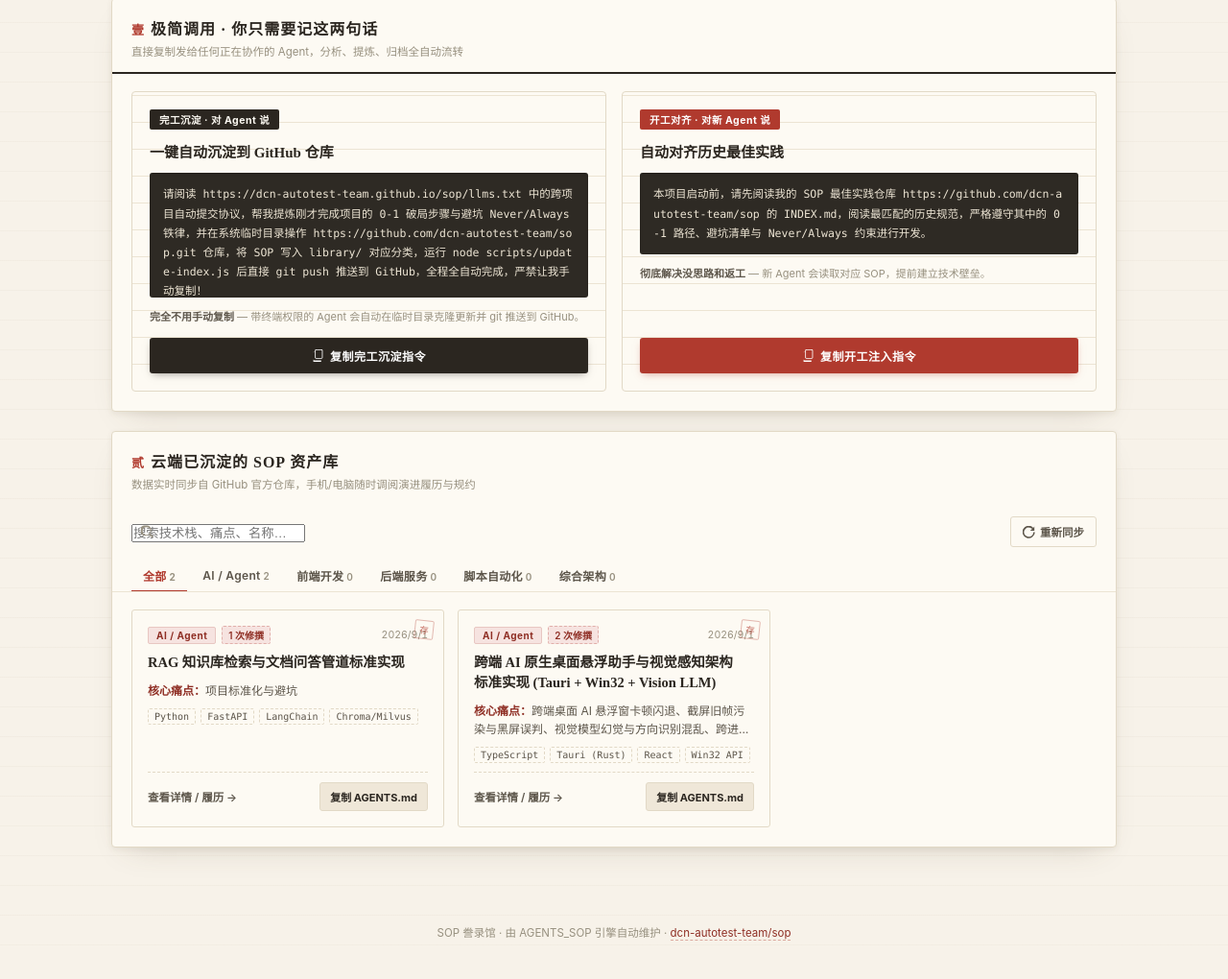
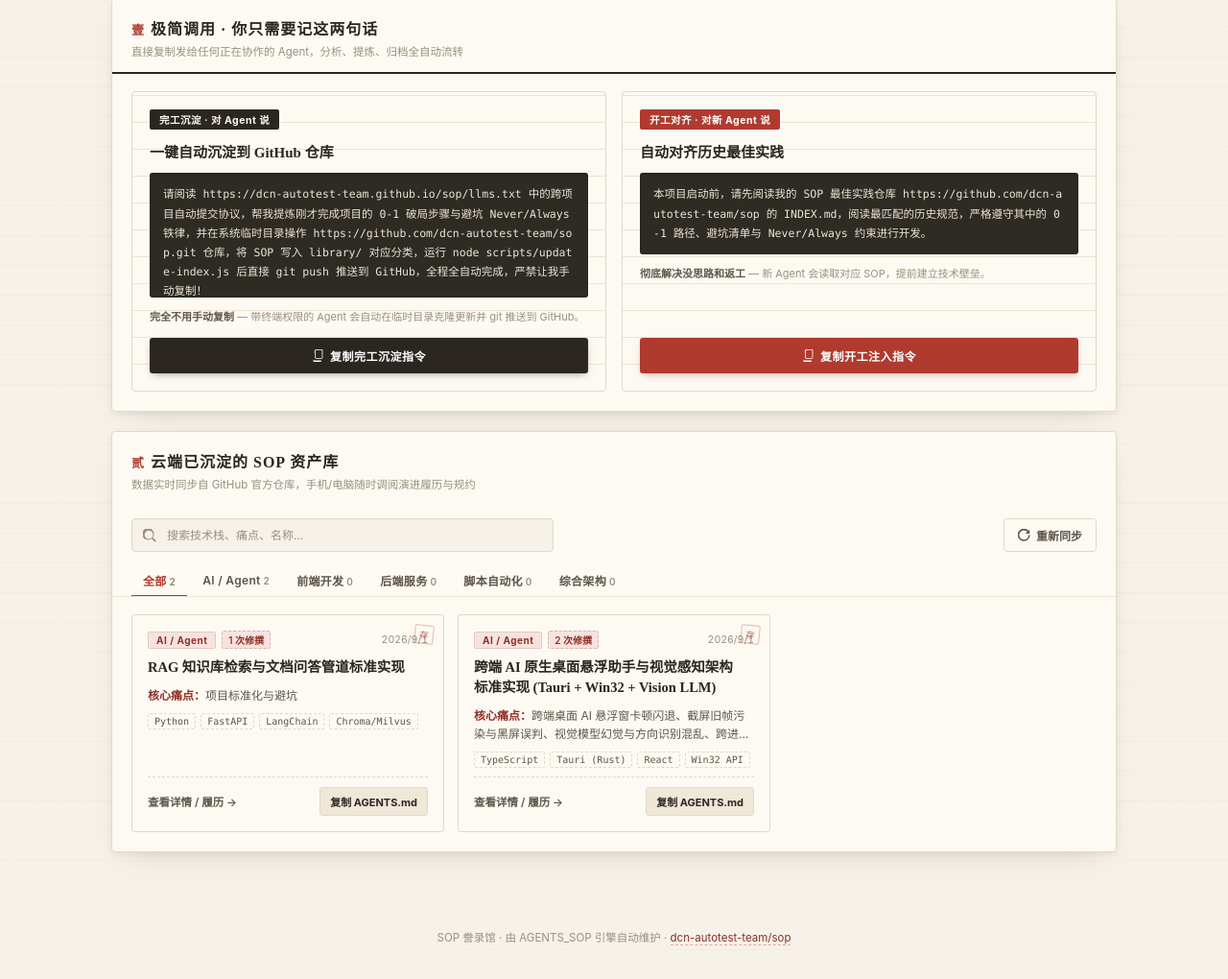
Before and after one commit to dcn-autotest-team/sop, a plain HTML site: page index.html in a window 1280 px wide. Shown: the part 621-1641 px from the top of the page at 96% size. Drawn offline with Linux system fonts and the light colour scheme.

Commit message:
fix(ui): resolve search input placeholder overlap and refine search bar styles

```diff
--- a/index.html
+++ b/index.html
@@ -189,22 +189,33 @@
     .btn.start  { background: var(--seal); box-shadow: 0 3px 8px -3px rgba(176,58,46,.5); }
 
     /* ---------- 资产库：登记簿 ---------- */
-    .toolbar { display: flex; align-items: center; justify-content: space-between; gap: 10px; padding: 16px 20px 0; flex-wrap: wrap; }
-    .search-wrap { position: relative; flex: 1; min-width: 180px; }
+    .toolbar { display: flex; align-items: center; justify-content: space-between; gap: 12px; padding: 18px 20px 0; flex-wrap: wrap; }
+    .search-wrap {
+      position: relative; flex: 1; min-width: 220px; max-width: 440px;
+      display: flex; align-items: center;
+    }
+    .search-icon {
+      position: absolute; left: 12px; top: 50%; transform: translateY(-50%);
+      color: var(--ink-3); pointer-events: none;
+    }
     .search {
       width: 100%; font-size: 12.5px; font-family: inherit; color: var(--ink);
-      padding: 8px 12px 8px 30px; border: none; border-bottom: 1.5px solid var(--line);
-      outline: none; transition: all .15s; background: transparent; border-radius: 0;
+      padding: 9px 14px 9px 36px; border: 1px solid var(--line);
+      outline: none; transition: all .18s ease; background: var(--paper);
+      border-radius: 4px; box-shadow: inset 0 1px 2px rgba(0,0,0,.03);
     }
-    .search:focus { border-bottom-color: var(--seal); }
-    .search::placeholder { color: var(--ink-3); }
+    .search:focus {
+      border-color: var(--seal); background: #fff;
+      box-shadow: 0 0 0 3px var(--seal-soft);
+    }
+    .search::placeholder { color: var(--ink-3); font-size: 12px; }
     .refresh {
-      display: inline-flex; align-items: center; gap: 5px;
-      font-size: 11.5px; font-weight: 600; color: var(--ink-2); font-family: inherit;
-      background: var(--paper-2); border: 1px solid var(--line); border-radius: 3px;
-      padding: 7px 12px; cursor: pointer; transition: all .15s; flex: none;
+      display: inline-flex; align-items: center; gap: 6px;
+      font-size: 12px; font-weight: 600; color: var(--ink-2); font-family: inherit;
+      background: var(--paper-2); border: 1px solid var(--line); border-radius: 4px;
+      padding: 8px 14px; cursor: pointer; transition: all .15s; flex: none;
     }
-    .refresh:hover { color: var(--seal-ink); border-color: var(--seal); }
+    .refresh:hover { color: var(--seal-ink); border-color: var(--seal); background: #fff; }
     .refresh svg.spin { animation: spin 1s linear infinite; }
     @keyframes spin { to { transform: rotate(360deg); } }
 
@@ -495,8 +506,8 @@
       </div>
       <div class="toolbar">
         <div class="search-wrap">
-          <svg width="13" height="13" viewBox="0 0 16 16" fill="currentColor" style="position:absolute;left:10px;top:50%;transform:translateY(-50%);color:var(--ink-3)" aria-hidden="true"><path d="M11.74 10.33a7 7 0 1 0-1.41 1.41l3.46 3.47a1 1 0 0 0 1.42-1.42l-3.47-3.46ZM7 12A5 5 0 1 1 7 2a5 5 0 0 1 0 10Z"/></svg>
-          <input type="text" id="searchInput" oninput="filterSops()" placeholder="搜索技术栈、痛点、名称…">
+          <svg class="search-icon" width="14" height="14" viewBox="0 0 16 16" fill="currentColor" aria-hidden="true"><path d="M11.74 10.33a7 7 0 1 0-1.41 1.41l3.46 3.47a1 1 0 0 0 1.42-1.42l-3.47-3.46ZM7 12A5 5 0 1 1 7 2a5 5 0 0 1 0 10Z"/></svg>
+          <input type="text" id="searchInput" class="search" oninput="filterSops()" placeholder="搜索技术栈、痛点、名称…">
         </div>
         <button class="refresh" onclick="fetchSopsFromGithub(this)">
           <svg width="13" height="13" viewBox="0 0 16 16" fill="currentColor" aria-hidden="true"><path d="M13.65 2.35A8 8 0 1 0 15.7 8h-2.02A6 6 0 1 1 8 2c1.66 0 3.14.69 4.22 1.78L9.5 6H15V.5l-1.35 1.85Z"/></svg>
```
Also changed, not shown: public/index.html (+24 -13 lines).
